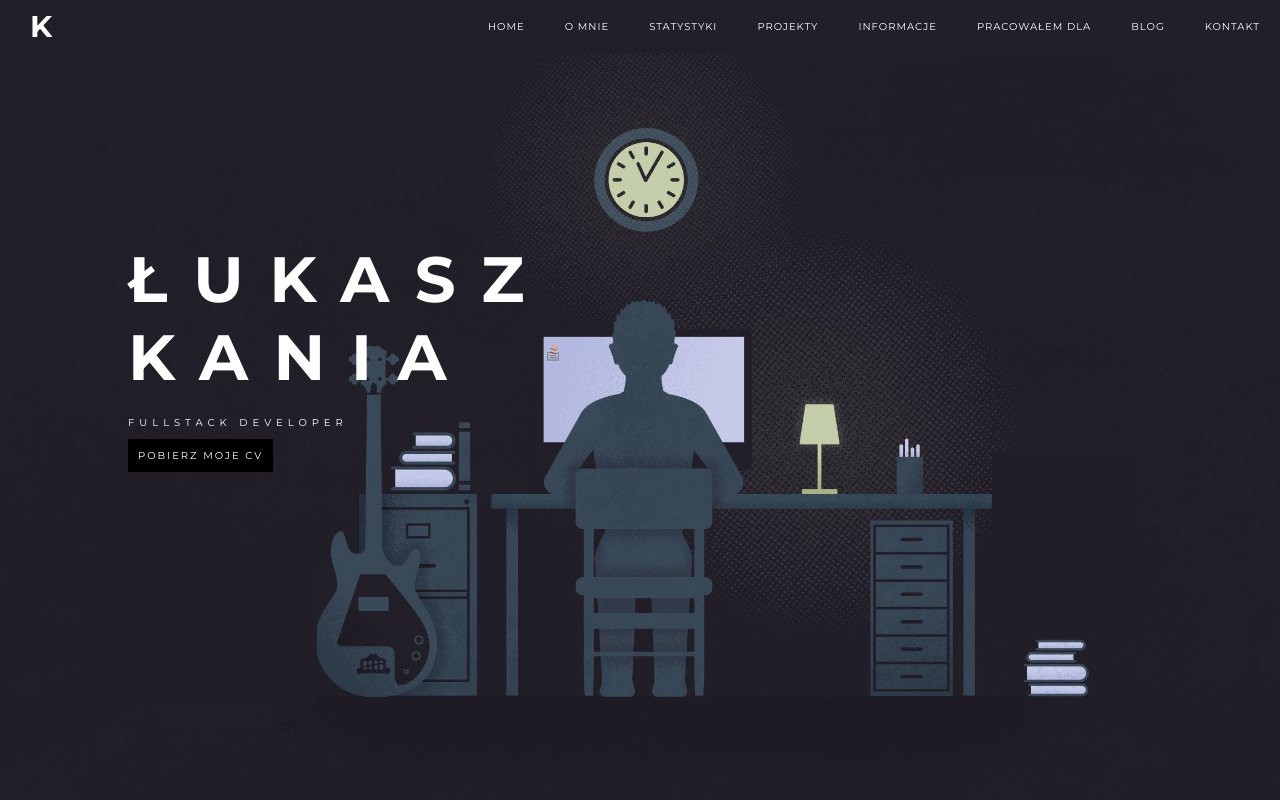
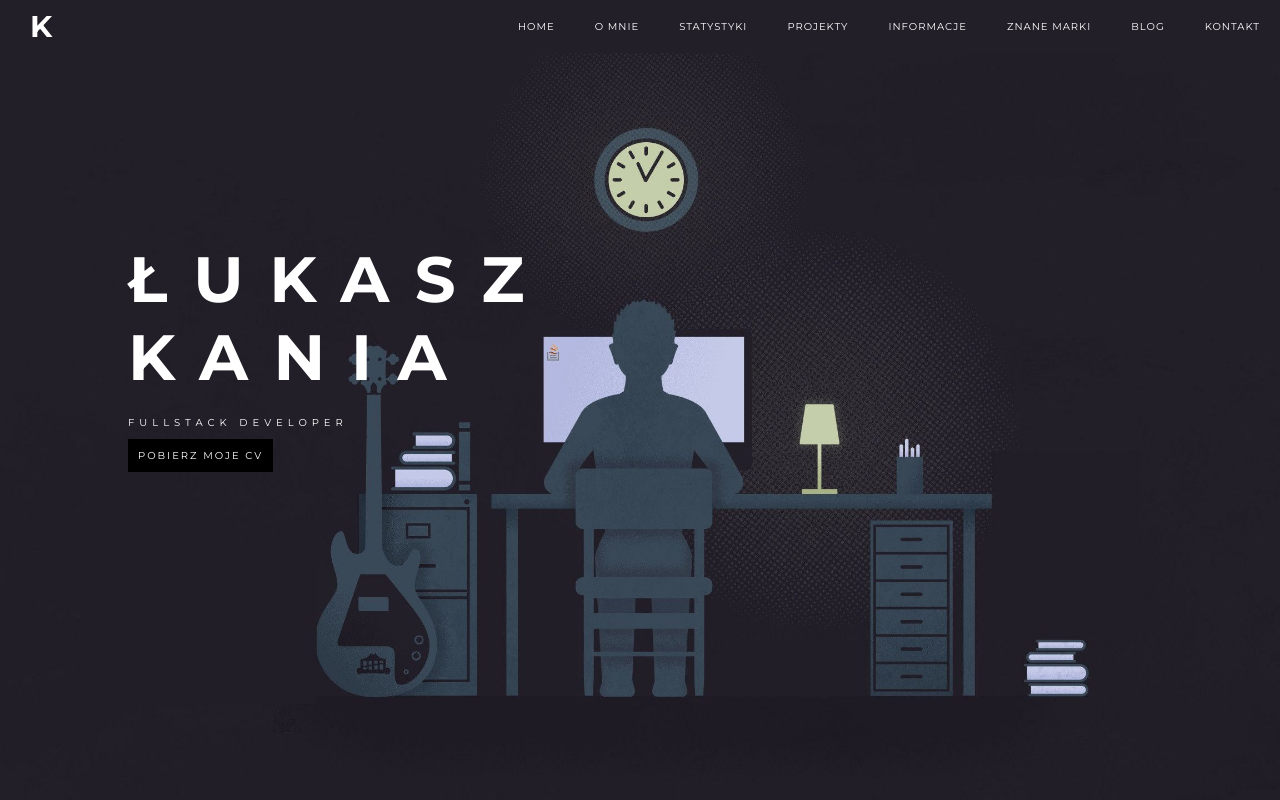
Before and after one commit to lukaszkania/lukaszkania.github.io, a plain HTML site: page index.html in a window 1280 px wide. Shown: the top 800 px of the page. Drawn offline with nearby package versions, Linux system fonts and the light colour scheme.

Commit message:
Change nav item title

```diff
--- a/index.html
+++ b/index.html
@@ -42,7 +42,7 @@
                     Informacje
                 </a>
                 <a href="#work-for">
-                    Pracowałem dla
+                    Znane marki
                 </a>
                 <a href="#blog">
                     Blog
```
